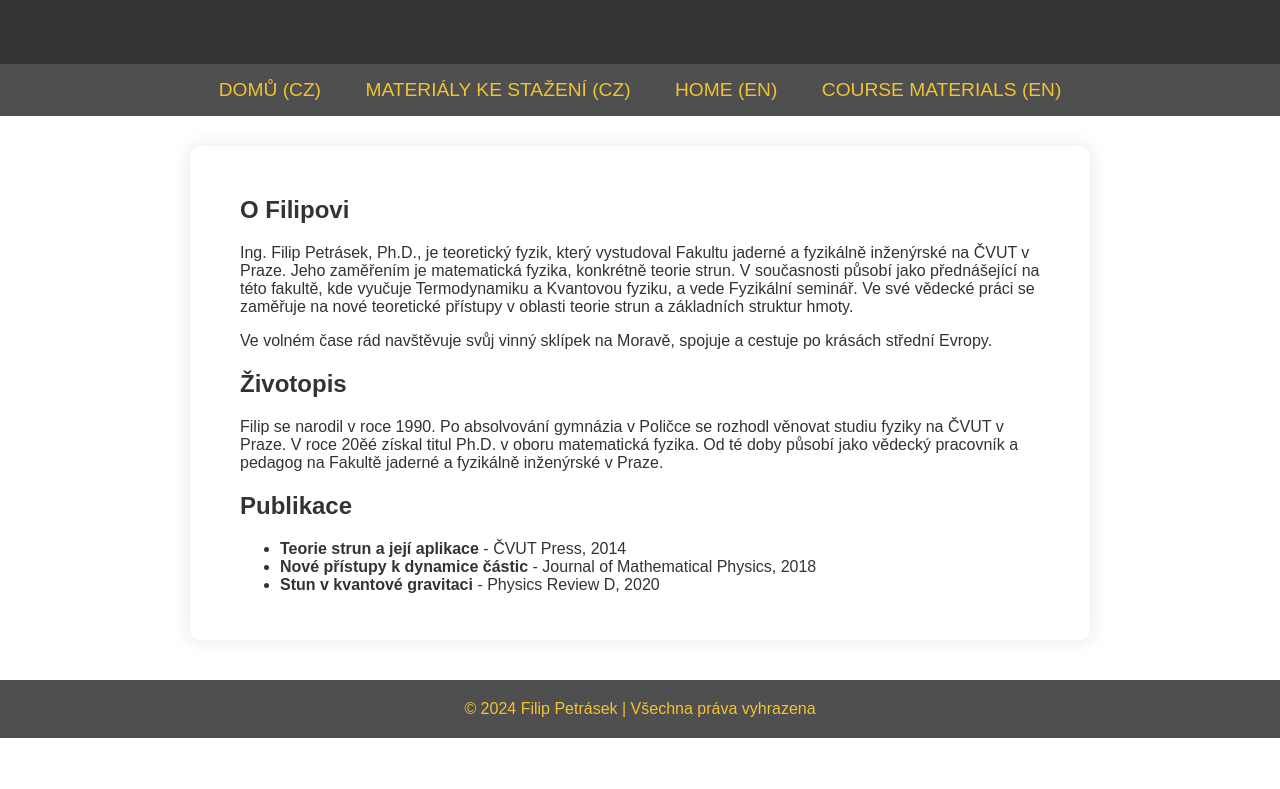
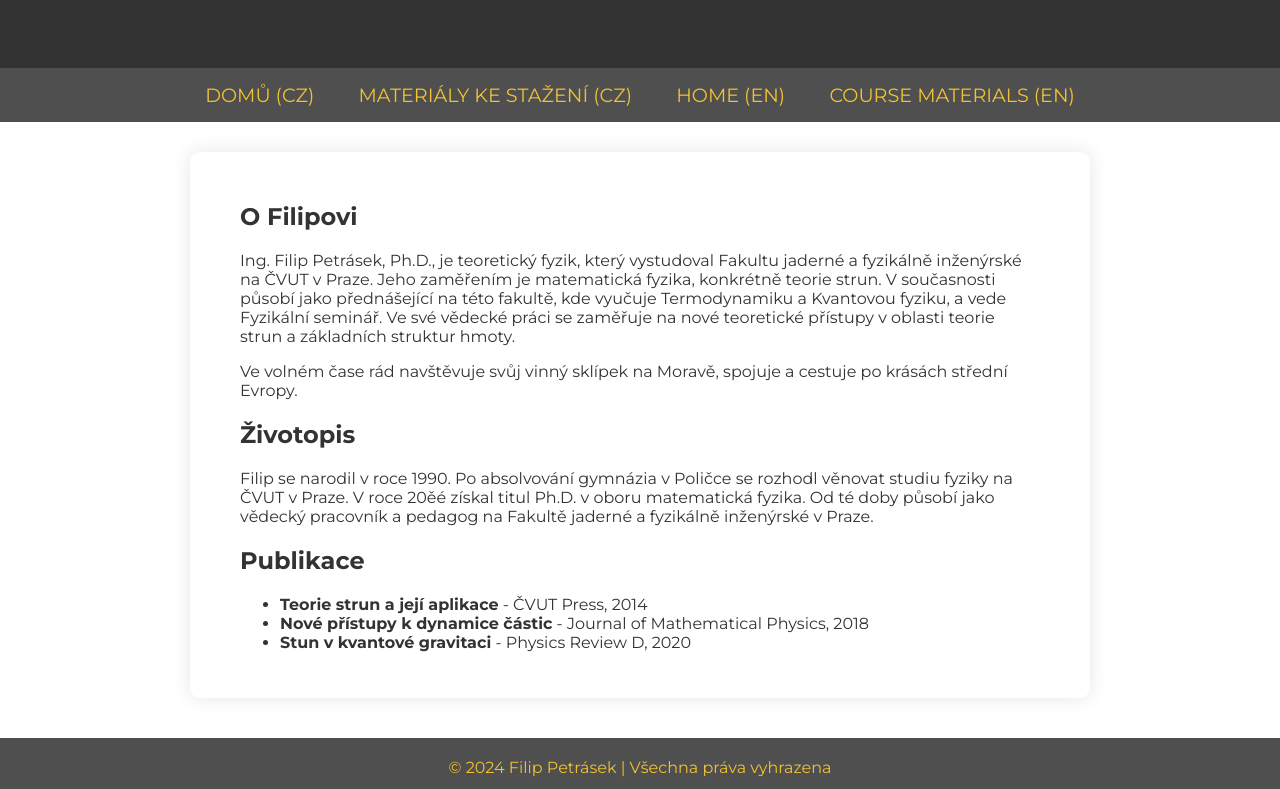
Before and after one commit to karlazertova/petrasek.github.io, a plain HTML site: page index.html in a window 1280 px wide. Shown: the part 303-1092 px from the top of the page. Before the commit the page ends 1041 px from the top, so only its background shows below. Drawn offline with Linux system fonts and the light colour scheme.

Commit message:
Update index.html

```diff
--- a/index.html
+++ b/index.html
@@ -3,6 +3,17 @@
 <head>
     <meta charset="UTF-8">
     <meta name="viewport" content="width=device-width, initial-scale=1.0">
+    <title>My Website</title>
+    <!-- Include Montserrat Font from Google Fonts -->
+    <link rel="preconnect" href="https://fonts.googleapis.com">
+    <link rel="preconnect" href="https://fonts.gstatic.com" crossorigin>
+    <link href="https://fonts.googleapis.com/css2?family=Montserrat:wght@100;200;300;400;500;600;700;800;900&display=swap" rel="stylesheet">
+    <style>
+        body, h1, h2, h3, h4, h5, h6, p, a, li, span, div, nav, footer, header {
+            font-family: 'Montserrat', sans-serif; /* Apply Montserrat globally */
+        }
+    </style>
+
     <title>Ing. Filip Petrásek, Ph.D. - Teoretický fyzik</title>
     <style>
         /* Globální styl stránky */
```
